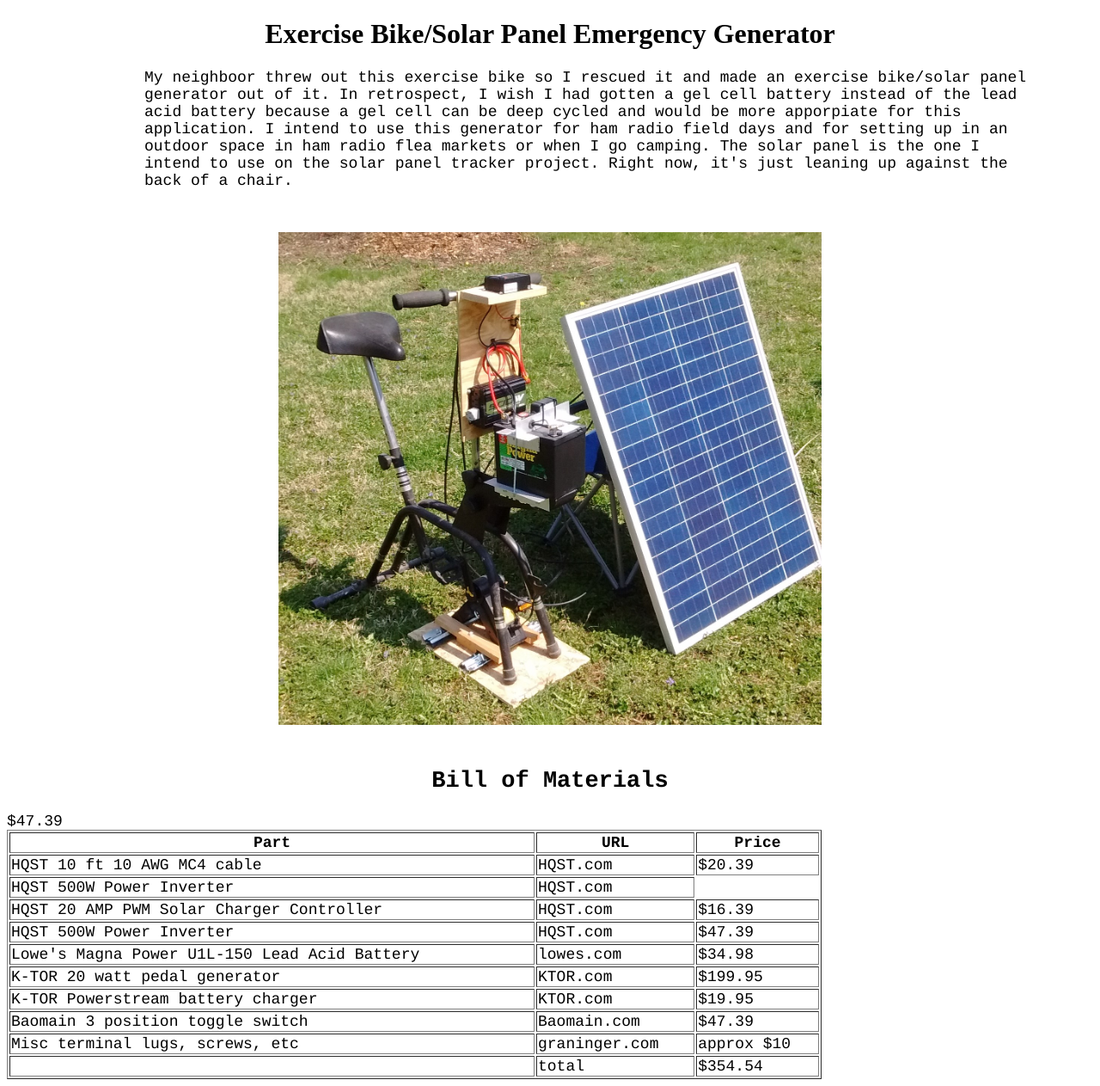
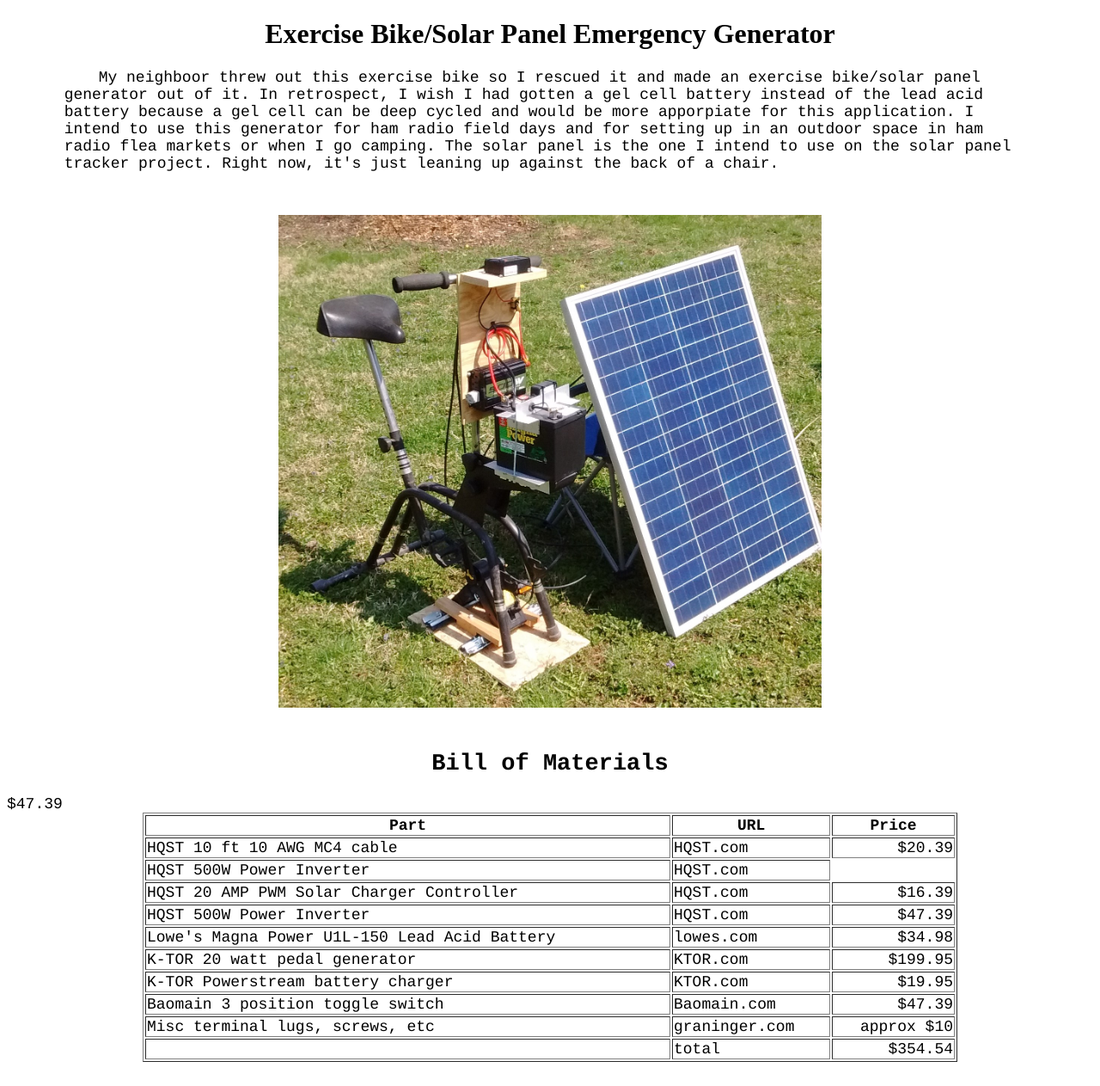
Before and after one commit to rickh87/rickh87.github.io, a Jekyll site: the page projects/Exbikegen/Exbikegen.html, which Jekyll copies as it is, in a window 1280 px wide. Shown: the whole page at 86% size. Built offline with Jekyll 4.4.1, drawn with Linux system fonts in a browser that asks for light colours.

Commit message:
trying to fix tab again, center the table in sun tracker and right align price in table

```diff
--- a/projects/Exbikegen/Exbikegen.html
+++ b/projects/Exbikegen/Exbikegen.html
@@ -7,13 +7,13 @@
 </head>
 <body>
 
-     <p class="tab indented"><font face = "Courier" size="4">My neighboor threw out this exercise bike so I rescued it and made an exercise bike/solar panel generator out of it. In retrospect, I wish I had gotten a gel cell battery instead of the lead acid battery because a gel cell can be deep cycled and would be more apporpiate for this application. I intend to use this generator for ham radio field days and for setting up in an outdoor space in ham radio flea markets or when I go camping. The solar panel is the one I intend to use on the solar panel tracker project. Right now, it's just leaning up against the back of a chair.</p>
+     <p class="indented"><font face = "Courier" size="4">My neighboor threw out this exercise bike so I rescued it and made an exercise bike/solar panel generator out of it. In retrospect, I wish I had gotten a gel cell battery instead of the lead acid battery because a gel cell can be deep cycled and would be more apporpiate for this application. I intend to use this generator for ham radio field days and for setting up in an outdoor space in ham radio flea markets or when I go camping. The solar panel is the one I intend to use on the solar panel tracker project. Right now, it's just leaning up against the back of a chair.</p>
 
 	<img class = "center" src="exbikegen.jpg" alt="Exercise Bike/Solar Panel Emergency Generator" >
 
 	<h2 align = "center">Bill of Materials</h1>
 
-	<table style="width:75%" border="1" aligh ="center">
+	<table align = "center" style="width:75%" border="1">
   		<tr>
     		<th>Part</th>
     		<th>URL</th>
@@ -22,52 +22,52 @@
   		<tr>
     		<td>HQST 10 ft 10 AWG MC4 cable</td>
     		<td>HQST.com</td>
-    		<td style="text-align:left;">$20.39</td>
+    		<td align="right">$20.39</td>
   		</tr>
   		<tr>
     		<td>HQST 500W Power Inverter</td>
     		<td>HQST.com</td>
-    		<tds tyle="text-align:left;">$47.39</td>
+    		<tds align="right">$47.39</td>
   		</tr>
   		<tr>
     		<td>HQST 20 AMP PWM Solar Charger Controller</td>
     		<td>HQST.com</td>
-    		<td style="text-align:left;">$16.39</td>
+    		<td align="right">$16.39</td>
   		</tr>
   		<tr>
     		<td>HQST 500W Power Inverter</td>
     		<td>HQST.com</td>
-    		<td style="text-align:left;">$47.39</td>
+    		<td align="right">$47.39</td>
   		</tr>
   		<tr>
     		<td>Lowe's Magna Power U1L-150 Lead Acid Battery</td>
     		<td>lowes.com</td>
-    		<td style="text-align:left;">$34.98</td>
+    		<td align="right">$34.98</td>
   		</tr>
   		<tr>
     		<td>K-TOR 20 watt pedal generator</td>
     		<td>KTOR.com</td>
-    		<td style="text-align:left;">$199.95</td>
+    		<td align="right">$199.95</td>
   		</tr>
   		<tr>
     		<td>K-TOR Powerstream battery charger</td>
     		<td>KTOR.com</td>
-    		<td style="text-align:left;">$19.95</td>
+    		<td align="right">$19.95</td>
   		</tr>
   		 <tr>
     		<td>Baomain 3 position toggle switch</td>
     		<td>Baomain.com</td>
-    		<td style="text-align:left;">$47.39</td>
+    		<td align="right">$47.39</td>
   		</tr>
   		<tr>
     		<td>Misc terminal lugs, screws, etc</td>
     		<td>graninger.com</td>
-    		<td style="text-align:left;">approx $10</td>
+    		<td align="right">approx $10</td>
   		</tr>
   		<tr>
     		<td> </td>
     		<td>total</td>
-    		<td style="text-align:left;">$354.54</td>
+    		<td align="right">$354.54</td>
   		</tr>
 	</table>
 
--- a/projects/Sun_Tracker/Solar_Panel_Mount.html
+++ b/projects/Sun_Tracker/Solar_Panel_Mount.html
@@ -8,7 +8,7 @@
 
 <body>
 
-    <p class="tab indented"><font face = "Courier" size="4">The Solar Panel Sun Tracker is based on a design by <a href="http://mdpub.com/suntracker/index.html">Mike Davis</a>. His design is for 34.6 degrees north but I am redimensioning for 40 degrees North. I also demnsioned it so it could be ajusted in elevation from 25 degrees to 60 degrees. It is also dimensioned to rotate from 0 degrees to 180 degrees. The result is a rather large dimension for the base and height of the mount. The thing I found attactive about this design is that it uses a Uniden U-100 rotor which I am familiar with. It is the same rotor that I am using for the satelite antenna rotors. Mike used an MBED controller but I'm going to use an Arduino Uno. He is also using solar cells to detect which direction the panel needs to rotate. Instead I am going to use photoresistors for sensors. He is using roller lever arm switches for the limit switches. I am going to use magnetic reed switches that are used as door sensors. These sensors are encased and I believe would handle the outside envirnoment better.</p>
+    <p class="indented"><font face = "Courier" size="4">The Solar Panel Sun Tracker is based on a design by <a href="http://mdpub.com/suntracker/index.html">Mike Davis</a>. His design is for 34.6 degrees north but I am redimensioning for 40 degrees North. I also demnsioned it so it could be ajusted in elevation from 25 degrees to 60 degrees. It is also dimensioned to rotate from 0 degrees to 180 degrees. The result is a rather large dimension for the base and height of the mount. The thing I found attactive about this design is that it uses a Uniden U-100 rotor which I am familiar with. It is the same rotor that I am using for the satelite antenna rotors. Mike used an MBED controller but I'm going to use an Arduino Uno. He is also using solar cells to detect which direction the panel needs to rotate. Instead I am going to use photoresistors for sensors. He is using roller lever arm switches for the limit switches. I am going to use magnetic reed switches that are used as door sensors. These sensors are encased and I believe would handle the outside envirnoment better.</p>
 
     <img class = "center"  src="first swag.jpg" alt="First swag at mount design">
 
--- a/projects/stylesheet.css
+++ b/projects/stylesheet.css
@@ -15,7 +15,9 @@
     margin-top: 300px;
     margin-bottom: 300px
 }
- .tab { margin-left: 70pt; }
+
+ p {text-indent:40px;}
+
  .indented {
    padding-left: 50pt;
    padding-right: 50pt;
```
